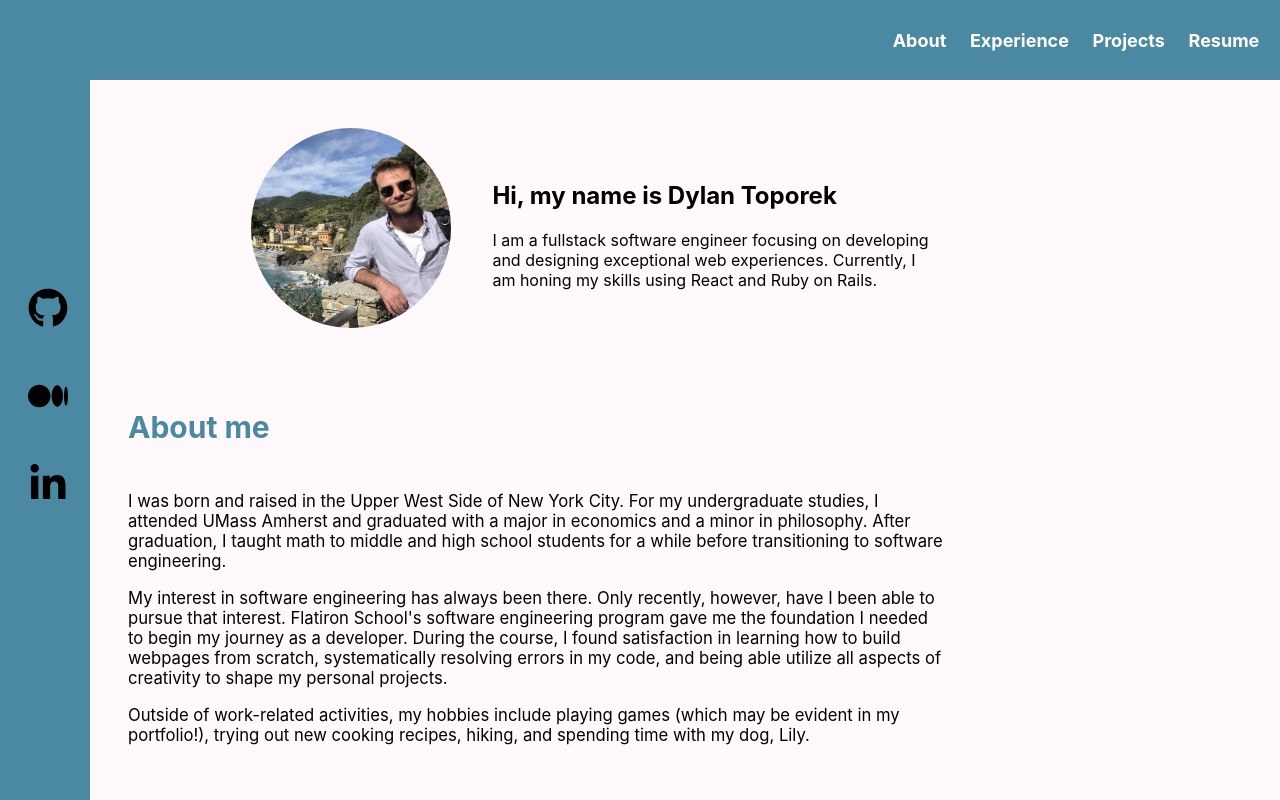
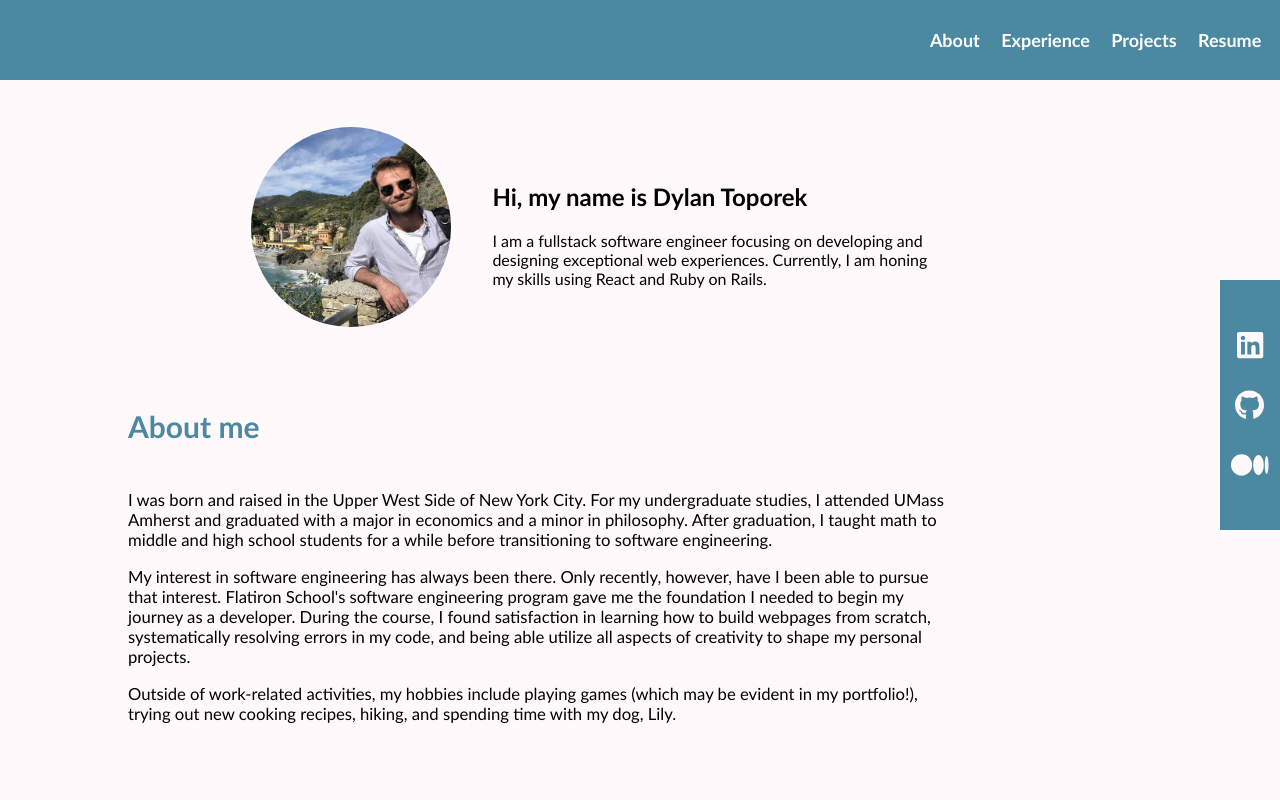
Before and after one commit to dylantoporek/portfolio-project, a React (Create React App) app: page / in a window 1280 px wide. Shown: the top 800 px of the page. Built offline with nearby package versions, Linux system fonts and the light colour scheme.

Commit message:
overhaul

```diff
--- a/src/App.css
+++ b/src/App.scss
@@ -1,3 +1,117 @@
+@import 'animate.css';
+
+.nav-bar {
+  background: #4B88A2;
+  width: 60px;
+  position: fixed;
+  top: 35%;
+  z-index: 3;
+  min-height: 250px;
+  right: 0;
+
+  .logo {
+    display: block;
+    padding: 8px 0;
+
+    img {
+      display: block;
+      margin: 8px auto;
+      width: 40px;
+      height: auto;
+
+      &.sub-logo {
+        width: 50px;
+      }
+    }
+  }
+
+  nav {
+    display: block;
+    text-align: center;
+    position: absolute;
+    height: 210px;
+    top: 50%;
+    margin-top: -120px;
+    width: 100%;
+
+    a {
+      font-size: 22px;
+      color: #4d4d4e;
+      display: block;
+      line-height: 51px;
+      height: 51px;
+      position: relative;
+      text-decoration: none;
+
+      i {
+        transition: all 0.3s ease-out;
+      }
+
+      &:hover {
+        color: #061A40;
+
+        svg {
+          opacity: 0;
+        }
+
+        &:after {
+          opacity: 1;
+        }
+      }
+
+      &:after {
+        content: '';
+        font-size: 9px;
+        letter-spacing: 2px;
+        position: absolute;
+        bottom: 0;
+        display: block;
+        width: 100%;
+        text-align: center;
+        opacity: 0;
+        -webkit-transition: all 0.3s ease-out;
+        transition: all 0.3s ease-out;
+      }
+
+      &:first-child {
+        &:after {
+          content: 'HOME';
+        }
+      }
+    }
+    a.active {
+      svg {
+        color: #061A40
+      }
+    }
+  }
+
+  div {
+    position: relative;
+    top: 50px;
+    width: 100%;
+    display: block;
+    list-style: none;
+    text-align: center;
+    align-items: center;
+    margin: 0;
+
+    a {
+        display: block;
+        width: 100%;
+        align-content: center;
+        margin-bottom: 30px;
+        font-size: 30px;
+        line-height: 16px;
+        color: #FFF9FB;
+        z-index: 10;
+        text-decoration: none;
+      }
+    }
+
+}
+
+
 /* //////////////////      APP     ////////////////////////////// */
 #parent{
   background-color: #FFF9FB;
@@ -92,60 +206,60 @@
 
 /* ////////////////////////      CONTACT BAR         ///////////////////////////////// */
 
-#contact-bar{
-  position: relative;
-  top: 175%;
-  flex-grow: 1;
-  justify-content: 'flex-end';
-  width: 100%;
-  height: 10%;
-  background-color: #4B88A2;
-}
+// #contact-bar{
+//   position: relative;
+//   top: 175%;
+//   flex-grow: 1;
+//   justify-content: 'flex-end';
+//   width: 100%;
+//   height: 10%;
+//   background-color: #4B88A2;
+// }
 
-#home-contact-bar{
-  position: fixed;
-  display: flex;
-  flex-direction: column;
-  align-self: flex-start;
-  flex-grow: 1;
-  justify-content: 'center';
-  align-items: center;
-  width: 5%;
-  height: 100%;
-  background-color: #4B88A2;
-  font-weight: bold;
-  color: white;
-  padding-left: 2%;
-  z-index: 5;
-}
+// #home-contact-bar{
+//   position: fixed;
+//   display: flex;
+//   flex-direction: column;
+//   align-self: flex-start;
+//   flex-grow: 1;
+//   justify-content: 'center';
+//   align-items: center;
+//   width: 1%;
+//   height: 50%;
+//   background-color: #4B88A2;
+//   font-weight: bold;
+//   color: white;
+//   padding-left: 2%;
+//   z-index: 5;
+// }
 
 
-#contact-container{
-  position: relative;
-  display: flex;
-  flex-direction: column;
-  justify-content: center;
-  align-items: center;
-  justify-items: flex-end;
-}
+// #contact-container{
+//   position: relative;
+//   display: flex;
+//   flex-direction: column;
+//   justify-content: center;
+//   align-items: center;
+//   justify-items: flex-end;
+// }
 
-.contact-item{
-  position: relative;
-  display: flex;
-  flex-direction: column;
-  font-weight: bolder;
-  color: white;
-  top: 100%;
-  margin-right: 50%;
-  padding: 60%;
-}
+// .contact-item{
+//   position: relative;
+//   display: flex;
+//   flex-direction: column;
+//   font-weight: bolder;
+//   color: white;
+//   top: 100%;
+//   margin-right: 50%;
+//   padding: 60%;
+// }
 
-.logo-link{
-  position: relative;
-  width: 40px;
-  height: 40px;
-  top: 0px;
-}
+// .logo-link{
+//   position: relative;
+//   width: 40px;
+//   height: 40px;
+//   top: 0px;
+// }
 
 
 
--- a/src/components/App.js
+++ b/src/components/App.js
@@ -4,7 +4,7 @@ import Navbar from './Navbar';
 import About from './Pages/About';
 import Home from './Pages/Home';
 import Portfolio from './Pages/Portfolio';
-import '../../src/App.css';
+import '../../src/App.scss';
 import Contact from './Contact';
 
 
--- a/src/components/Contact.js
+++ b/src/components/Contact.js
@@ -1,27 +1,56 @@
-import React from "react";
+import React, {useState} from "react";
+import '../../src/App.scss';
 import githubImg from '../images/GithubLogo.png'
 import mediumImg from '../images/mediumLogo.png'
 import linkedinImg from '../images/linkedinLogo.webp'
 import gitHub from '../images/github-brands.svg'
 import medium from '../images/medium-brands.svg'
 import linkedin from '../images/linkedin-in-brands.svg'
+import { FontAwesomeIcon } from '@fortawesome/react-fontawesome'
+import {
+  faLinkedin,
+  faGithub,
+  faMedium
+} from '@fortawesome/free-brands-svg-icons'
 
 function Contact(){
-    return (
-        <div id='contact-container'>
-            <a className="contact-item" href='https://github.com/dylantoporek'>
-                <img className='logo-link' src={gitHub}></img>
-            </a>
-            <a className="contact-item" href='https://medium.com/@dylantoporek'>
-                <img className='logo-link' src={medium}></img>
-            </a>
-            <a className="contact-item" href='https://www.linkedin.com/in/dylan-toporek-bb3491106/'>
-                <img className='logo-link' src={linkedin}></img>
-            </a>
 
 
+    function handleHover(e){
+      console.log(e.target.id)
+      e.target.style.color = 'yellow'
+    }
+
+    function handleLeave(e){
+      console.log(e.target.id)
+      e.target.style.color = "#FFF9FB"
+
+    }
+  return (
+    <div className="nav-bar">
+        <div>
+          <a
+            href="https://www.linkedin.com/in/dylan-toporek-bb3491106/"
+          >
+            <FontAwesomeIcon id='linkedin' onMouseEnter={handleHover} onMouseLeave={handleLeave}  icon={faLinkedin} color="#FFF9FB" />
+          </a>
         </div>
-    )
+        <div>
+          <a
+            href="https://github.com/dylantoporek"
+          >
+            <FontAwesomeIcon id='github' onMouseEnter={handleHover} onMouseLeave={handleLeave} icon={faGithub} color="#FFF9FB" />
+          </a>
+        </div>
+        <div>
+          <a
+            href="https://medium.com/@dylantoporek"
+          >
+            <FontAwesomeIcon id='medium' onMouseEnter={handleHover} onMouseLeave={handleLeave}  icon={faMedium} color="#FFF9FB" />
+          </a>
+        </div>
+    </div>
+  )
 }
 
 export default Contact
--- a/src/index.css
+++ /dev/null
@@ -1,13 +0,0 @@
-body {
-  margin: 0;
-  font-family: -apple-system, BlinkMacSystemFont, 'Segoe UI', 'Roboto', 'Oxygen',
-    'Ubuntu', 'Cantarell', 'Fira Sans', 'Droid Sans', 'Helvetica Neue',
-    sans-serif;
-  -webkit-font-smoothing: antialiased;
-  -moz-osx-font-smoothing: grayscale;
-}
-
-code {
-  font-family: source-code-pro, Menlo, Monaco, Consolas, 'Courier New',
-    monospace;
-}
--- a/src/index.js
+++ b/src/index.js
@@ -1,6 +1,6 @@
 import React from 'react';
 import ReactDOM from 'react-dom';
-import './index.css';
+import './index.scss';
 import App from '../src/components/App.js';
 import { BrowserRouter } from 'react-router-dom';
 import reportWebVitals from './reportWebVitals';
--- /dev/null
+++ b/src/index.scss
@@ -0,0 +1,12 @@
+html {
+  font-size: 62.5%;
+}
+
+body {
+  margin: 0;
+  font-family: 300 11px/1.4;
+  display: flex;
+  scroll-behavior: smooth;
+  background-color: #FFF9FB;
+  font-family: 'Trebuchet MS', 'Lucida Sans Unicode', 'Lucida Grande', 'Lucida Sans', Arial, sans-serif;
+}
```
